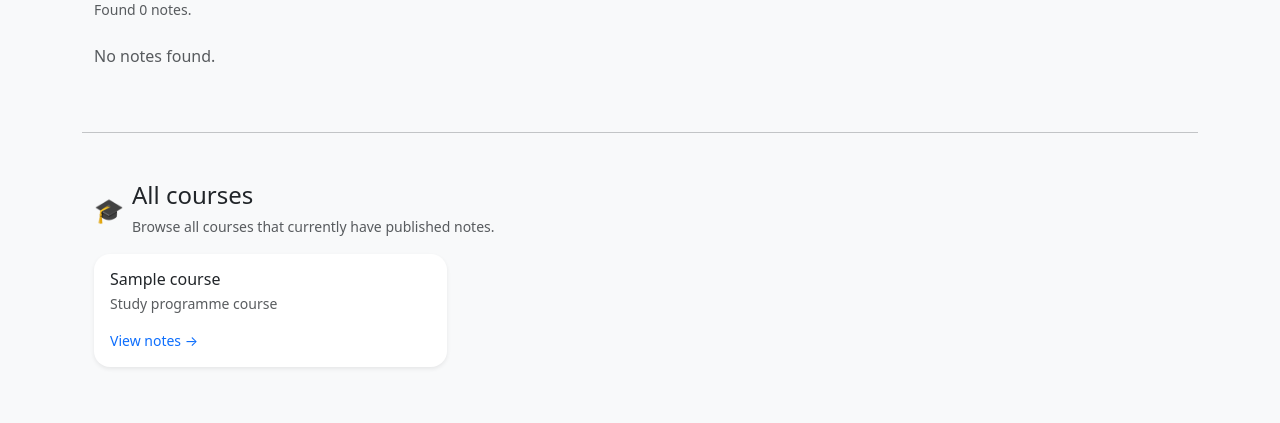
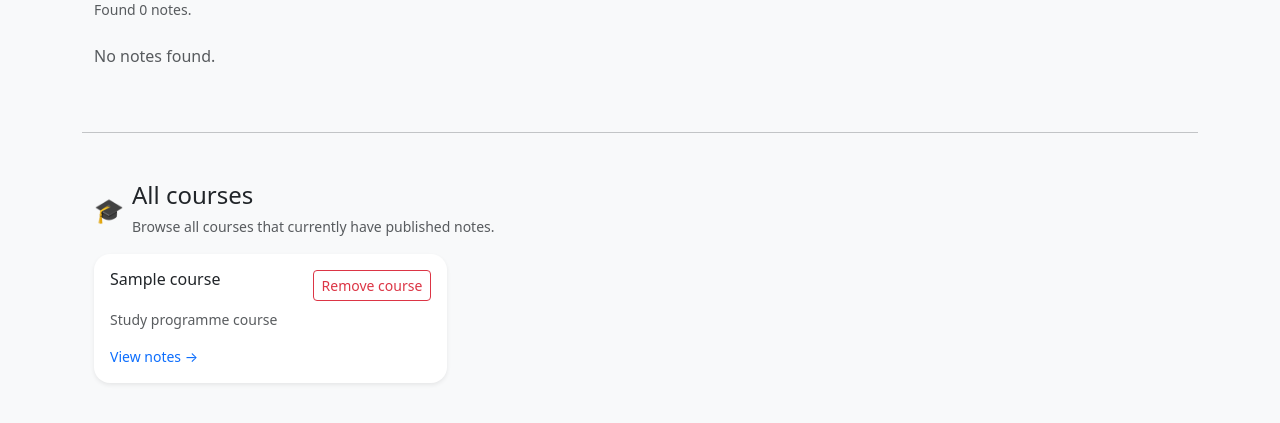
Before and after one commit to Vigno04/Uninotes, a PHP site: page /index.php?page=home&course_id=1&limit=5 in a window 1280 px wide. Shown: the part 244-667 px from the top of the page. Run offline with PHP 8.4, Linux system fonts and the light colour scheme; the visitor is signed in with stand-in values (Sample User, id 1); tables that the repository leaves empty hold one stand-in row (values such as "Sample post").

Commit message:
Added 'Add course' 'Remove course' buttons

```diff
--- a/home.php
+++ b/home.php
@@ -8,7 +8,69 @@ if (basename($_SERVER['SCRIPT_NAME']) === 'home.php') {
 }
 
 // Assumo che la sessione sia già partita in bootstrap.php
-$isAdmin = (isset($_SESSION['role']) && $_SESSION['role'] === 'admin');
+$isAdmin      = (isset($_SESSION['role']) && $_SESSION['role'] === 'admin');
+$currentUserId = $_SESSION['person_id'] ?? null;
+
+
+// 0) Gestione POST: aggiungi / rimuovi corso (follow / unfollow)
+if ($_SERVER['REQUEST_METHOD'] === 'POST' && $currentUserId !== null) {
+    $courseId = isset($_POST['course_id']) ? (int)$_POST['course_id'] : 0;
+
+    if ($courseId > 0) {
+        if (isset($_POST['follow_course'])) {
+            // FOLLOW → prendo l'offerta più recente (anno + semestre) per quel course_id
+            $sqlOffering = "
+                SELECT id
+                FROM course_offering
+                WHERE course_id = ?
+                ORDER BY year DESC, semester DESC
+                LIMIT 1
+            ";
+            $stmtOff = mysqli_prepare($conn, $sqlOffering);
+            if ($stmtOff) {
+                mysqli_stmt_bind_param($stmtOff, "i", $courseId);
+                mysqli_stmt_execute($stmtOff);
+                $resOff = mysqli_stmt_get_result($stmtOff);
+                if ($rowOff = mysqli_fetch_assoc($resOff)) {
+                    $offeringId = (int)$rowOff['id'];
+
+                    // inserisco nella tabella di follow (se non esiste già)
+                    $sqlFollow = "
+                        INSERT IGNORE INTO course_offering_follow (offering_id, user_id)
+                        VALUES (?, ?)
+                    ";
+                    $stmtFollow = mysqli_prepare($conn, $sqlFollow);
+                    if ($stmtFollow) {
+                        mysqli_stmt_bind_param($stmtFollow, "ii", $offeringId, $currentUserId);
+                        mysqli_stmt_execute($stmtFollow);
+                        mysqli_stmt_close($stmtFollow);
+                    }
+                }
+                mysqli_stmt_close($stmtOff);
+            }
+        } elseif (isset($_POST['unfollow_course'])) {
+            // UNFOLLOW → rimuovo tutti i follow per quel course_id (tutte le offering di quel corso)
+            $sqlUnfollow = "
+                DELETE cof
+                FROM course_offering_follow cof
+                JOIN course_offering co ON cof.offering_id = co.id
+                WHERE co.course_id = ? AND cof.user_id = ?
+            ";
+            $stmtUnf = mysqli_prepare($conn, $sqlUnfollow);
+            if ($stmtUnf) {
+                mysqli_stmt_bind_param($stmtUnf, "ii", $courseId, $currentUserId);
+                mysqli_stmt_execute($stmtUnf);
+                mysqli_stmt_close($stmtUnf);
+            }
+        }
+    }
+
+    // redirect per evitare il resubmit del form
+    header('Location: ' . strtok($_SERVER['REQUEST_URI'], '#'));
+    exit;
+}
+
+
 
 // -------------------------
 // 0) Parametri da $_GET
@@ -33,6 +95,31 @@ $resultCourseOptions = mysqli_query($conn, $sqlCourseOptions);
 if ($resultCourseOptions) {
     while ($row = mysqli_fetch_assoc($resultCourseOptions)) {
         $courseOptions[] = $row;
+    }
+}
+
+// -------------------------
+// 1b) Corsi già seguiti dall'utente (per disabilitare il bottone)
+// -------------------------
+$followedCourseIds = [];
+
+if ($currentUserId !== null) {
+    $sqlFollowed = "
+        SELECT DISTINCT c.id AS course_id
+        FROM course_offering_follow cof
+        JOIN course_offering co ON cof.offering_id = co.id
+        JOIN course c ON co.course_id = c.id
+        WHERE cof.user_id = ?
+    ";
+    $stmtF = mysqli_prepare($conn, $sqlFollowed);
+    if ($stmtF) {
+        mysqli_stmt_bind_param($stmtF, "i", $currentUserId);
+        mysqli_stmt_execute($stmtF);
+        $resF = mysqli_stmt_get_result($stmtF);
+        while ($rowF = mysqli_fetch_assoc($resF)) {
+            $followedCourseIds[] = (int)$rowF['course_id'];
+        }
+        mysqli_stmt_close($stmtF);
     }
 }
 
@@ -160,12 +247,12 @@ if ($stmt) {
 }
 
 // -------------------------
-// 5) Corsi popolari (sidebar)
+// 5) Corsi popolari (sidebar / All courses)
 // -------------------------
 $popularCourses = [];
 
 $sqlCourses = "
-    SELECT c.name, COUNT(n.id) AS notes_count
+    SELECT c.id, c.name, COUNT(n.id) AS notes_count
     FROM course c
     JOIN course_offering co ON co.course_id = c.id
     JOIN topic t ON t.offering_id = co.id
@@ -178,7 +265,7 @@ $sqlCourses = "
 $resultCourses = mysqli_query($conn, $sqlCourses);
 if ($resultCourses) {
     while ($row = mysqli_fetch_assoc($resultCourses)) {
-        $popularCourses[] = $row['name'];
+        $popularCourses[] = $row['name']; // non lo usi, ma lo lascio se ti serve altrove
     }
 }
 ?>
@@ -354,12 +441,44 @@ if ($resultCourses) {
             <?php else: ?>
                 <div class="row g-3">
                     <?php foreach ($courseOptions as $course): ?>
+                        <?php
+                            $cid          = (int)$course['id'];
+                            $alreadyAdded = in_array($cid, $followedCourseIds, true);
+                        ?>
                         <div class="col-12 col-md-6 col-lg-4">
                             <div class="card border-0 shadow-sm rounded-4 h-100">
                                 <div class="card-body d-flex flex-column">
-                                    <h3 class="h6 mb-1">
-                                        <?php echo htmlspecialchars($course['name']); ?>
-                                    </h3>
+                                    <div class="d-flex justify-content-between align-items-start mb-2">
+                                        <h3 class="h6 mb-0">
+                                            <?php echo htmlspecialchars($course['name']); ?>
+                                        </h3>
+
+                                        <?php if ($currentUserId !== null): ?>
+                                        <form method="post" class="ms-2">
+                                            <input type="hidden" name="page" value="home">
+                                            <input type="hidden" name="course_id" value="<?php echo $cid; ?>">
+
+                                            <?php if ($alreadyAdded): ?>
+                                                <button
+                                                    type="submit"
+                                                    name="unfollow_course"
+                                                    class="btn btn-sm btn-outline-danger"
+                                                >
+                                                    Remove course
+                                                </button>
+                                            <?php else: ?>
+                                                <button
+                                                    type="submit"
+                                                    name="follow_course"
+                                                    class="btn btn-sm btn-outline-success"
+                                                >
+                                                    Add course
+                                                </button>
+                                            <?php endif; ?>
+                                        </form>
+                                    <?php endif; ?>
+
+                                    </div>
                                     <p class="text-muted small mb-3">
                                         Study programme course
                                     </p>
@@ -368,7 +487,7 @@ if ($resultCourses) {
                                         <?php
                                             $courseUrlParams = [
                                                 'page'      => 'home',
-                                                'course_id' => (int)$course['id'],
+                                                'course_id' => $cid,
                                                 'limit'     => $limit,
                                             ];
                                             if ($searchTerm !== '') {
```
